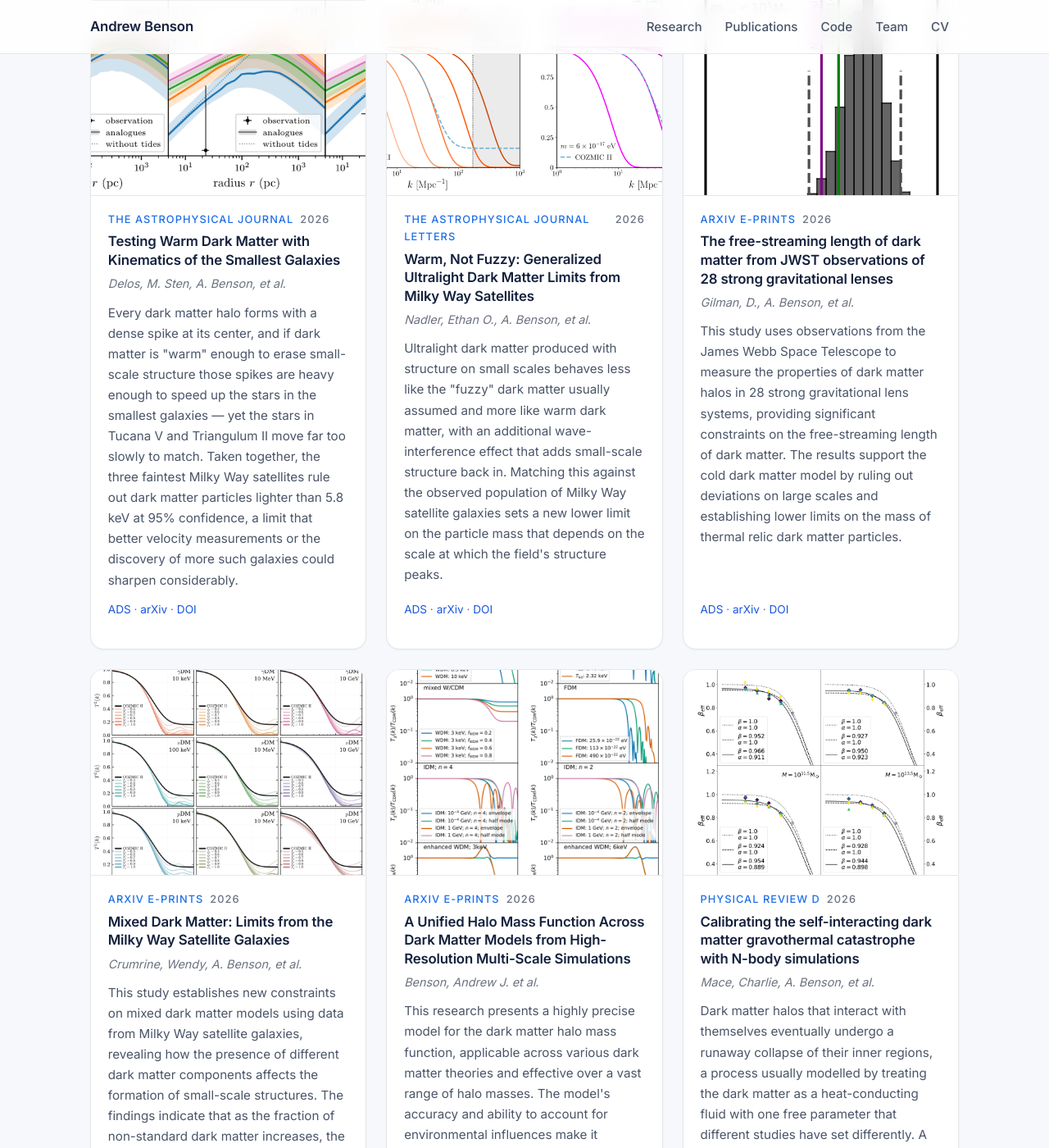
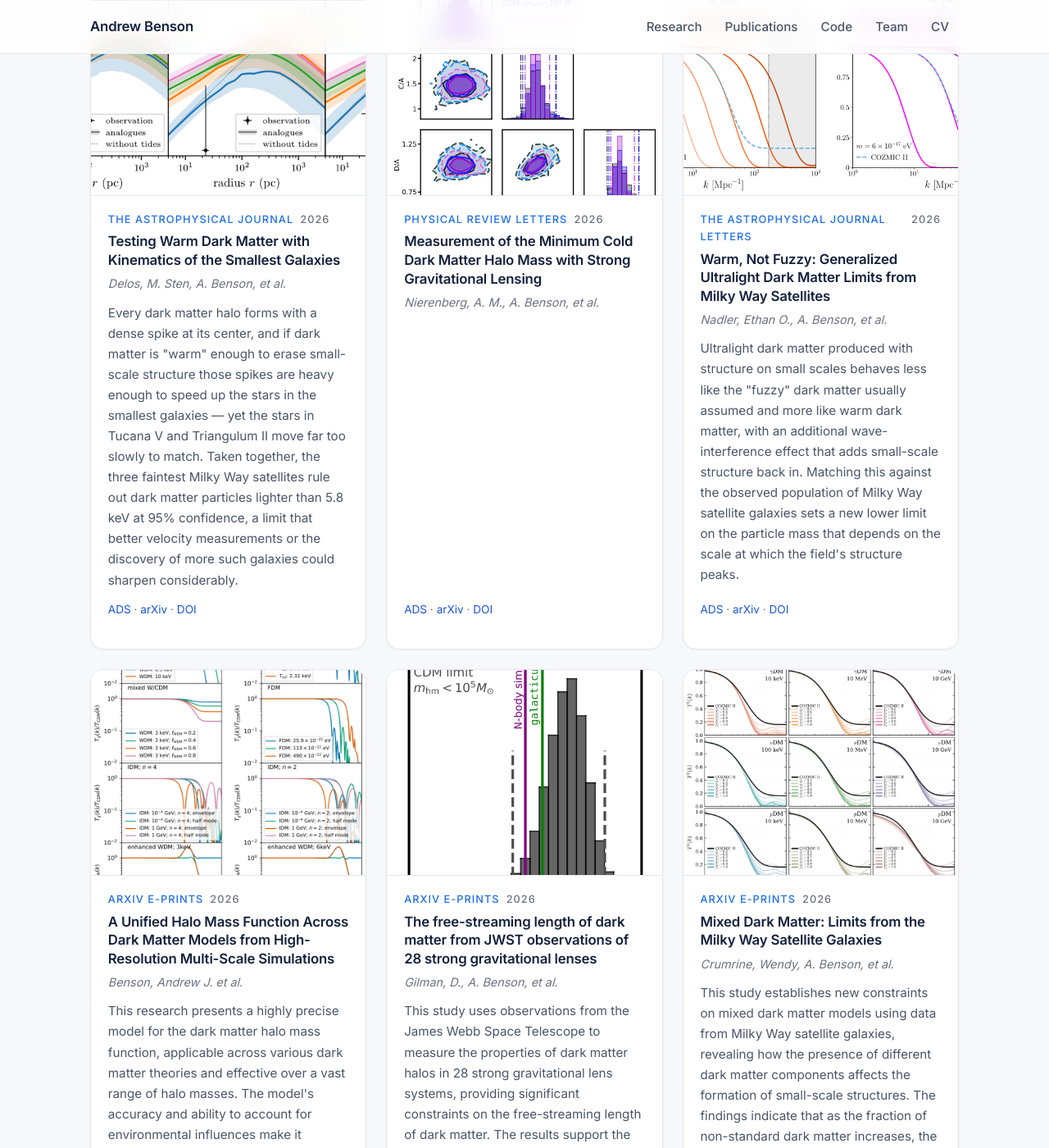
Before and after one commit to abensonca/abensonca.github.io, a Jekyll site: the page built from index.md, in a window 1280 px wide and 1400 px high, scrolled down 1467 px. Shown: the whole window at 82% size. Built offline with Jekyll 4.4.1, drawn with Linux system fonts in a browser that asks for light colours; some of the changed text lies outside the part shown.

Commit message:
chore: refresh papers from ADS

```diff
--- a/_data/papers.yml
+++ b/_data/papers.yml
@@ -14,6 +14,16 @@
     confidence, a limit that better velocity measurements or the discovery of more such galaxies could
     sharpen considerably.
   figure: /assets/img/papers/2026ApJ..1006..125D.png
+- bibcode: 2026PhRvL.137g1001N
+  title: Measurement of the Minimum Cold Dark Matter Halo Mass with Strong Gravitational Lensing
+  authors_short: Nierenberg, A. M., A. Benson, et al.
+  year: 2026
+  venue: Physical Review Letters
+  url: https://ui.adsabs.harvard.edu/abs/2026PhRvL.137g1001N
+  arxiv: https://arxiv.org/abs/2604.05237
+  doi: 10.1103/jnjt-1ghp
+  summary: ''
+  figure: /assets/img/papers/2026PhRvL.137g1001N.png
 - bibcode: 2026ApJ..1006L..65N
   title: 'Warm, Not Fuzzy: Generalized Ultralight Dark Matter Limits from Milky Way Satellites'
   authors_short: Nadler, Ethan O., A. Benson, et al.
@@ -28,6 +38,19 @@
     satellite galaxies sets a new lower limit on the particle mass that depends on the scale at which
     the field's structure peaks.
   figure: /assets/img/papers/2026ApJ..1006L..65N.png
+- bibcode: 2026arXiv260612137B
+  title: A Unified Halo Mass Function Across Dark Matter Models from High-Resolution Multi-Scale Simulations
+  authors_short: Benson, Andrew J. et al.
+  year: 2026
+  venue: arXiv e-prints
+  url: https://ui.adsabs.harvard.edu/abs/2026arXiv260612137B
+  arxiv: https://arxiv.org/abs/2606.12137
+  doi: 10.48550/arXiv.2606.12137
+  summary: This research presents a highly precise model for the dark matter halo mass function, applicable
+    across various dark matter theories and effective over a vast range of halo masses. The model's accuracy
+    and ability to account for environmental influences make it essential for future dark matter studies
+    and data analysis.
+  figure: /assets/img/papers/2026arXiv260612137B.png
 - bibcode: 2026arXiv260605277G
   title: The free-streaming length of dark matter from JWST observations of 28 strong gravitational lenses
   authors_short: Gilman, D., A. Benson, et al.
@@ -56,30 +79,3 @@
     increases, the constraints on its properties weaken, highlighting the need for future surveys to refine
     these limits further.
   figure: /assets/img/papers/2026arXiv260610006C.png
-- bibcode: 2026arXiv260612137B
-  title: A Unified Halo Mass Function Across Dark Matter Models from High-Resolution Multi-Scale Simulations
-  authors_short: Benson, Andrew J. et al.
-  year: 2026
-  venue: arXiv e-prints
-  url: https://ui.adsabs.harvard.edu/abs/2026arXiv260612137B
-  arxiv: https://arxiv.org/abs/2606.12137
-  doi: 10.48550/arXiv.2606.12137
-  summary: This research presents a highly precise model for the dark matter halo mass function, applicable
-    across various dark matter theories and effective over a vast range of halo masses. The model's accuracy
-    and ability to account for environmental influences make it essential for future dark matter studies
-    and data analysis.
-  figure: /assets/img/papers/2026arXiv260612137B.png
-- bibcode: 2026PhRvD.113j3011M
-  title: Calibrating the self-interacting dark matter gravothermal catastrophe with N-body simulations
-  authors_short: Mace, Charlie, A. Benson, et al.
-  year: 2026
-  venue: Physical Review D
-  url: https://ui.adsabs.harvard.edu/abs/2026PhRvD.113j3011M
-  arxiv: https://arxiv.org/abs/2504.13004
-  doi: 10.1103/x3lh-xfx9
-  summary: Dark matter halos that interact with themselves eventually undergo a runaway collapse of their
-    inner regions, a process usually modelled by treating the dark matter as a heat-conducting fluid with
-    one free parameter that different studies have set differently. A suite of N-body simulations shows
-    that this parameter does not depend on halo mass, concentration, or interaction strength, allowing
-    fast and consistent predictions without running new simulations.
-  figure: /assets/img/papers/2026PhRvD.113j3011M.png
--- a/_data/papers_cache.yml
+++ b/_data/papers_cache.yml
@@ -92,6 +92,26 @@
     that this parameter does not depend on halo mass, concentration, or interaction strength, allowing
     fast and consistent predictions without running new simulations.
   title: Calibrating the self-interacting dark matter gravothermal catastrophe with N-body simulations
+2026PhRvL.137g1001N:
+  abstract: We explore the lowest mass limit that can be placed on the halo mass function in cold dark
+    matter (CDM) using 28 strong gravitational lenses. For this purpose, we study an extreme model in
+    which the halo mass function and mass-concentration relation follow CDM, with a sharp cutoff at some
+    mass scale, mlow. Lensing provides a unique window into this quantity as it does not depend on the
+    presence of baryons in dark matter halos and allows for the detection of low mass halos at cosmological
+    distances, both in the lens galaxies and along the line of sight. Our model incorporates the effects
+    of tidal stripping of subhalos, leading to the presence of many subhalos below a given model cutoff
+    scale. We place an upper limit on the low-mass cutoff of the halo mass function of mlow<108.3 M⊙ at
+    10∶1 odds using a prior for the normalization of the subhalo mass function from the semianalytic model
+    galacticus and mlow<108.2 M⊙ at 10∶1 odds using a prior from N-body simulations. These limits are
+    comparable to, or stronger than, existing constraints based on Milky Way satellite galaxies. Based
+    on these results, we forecast more than an order of magnitude improvement with a sample of 200 quadruply
+    imaged quasar lenses. This number represents a small subset of the thousands that are anticipated
+    to be discovered by Rubin, Euclid, and Roman. Furthermore, with this larger sample of lenses we expect
+    to directly constrain the normalization of the subhalo mass function, thereby eliminating a major
+    source of uncertainty in our current measurements.
+  arxiv: '2604.05237'
+  figure: /assets/img/papers/2026PhRvL.137g1001N.png
+  title: Measurement of the Minimum Cold Dark Matter Halo Mass with Strong Gravitational Lensing
 2026arXiv260519323X:
   figure: /assets/img/papers/2026arXiv260519323X.png
 2026arXiv260605277G:
```
Also changed, not shown: assets/img/papers/2026PhRvL.137g1001N.png (added).
